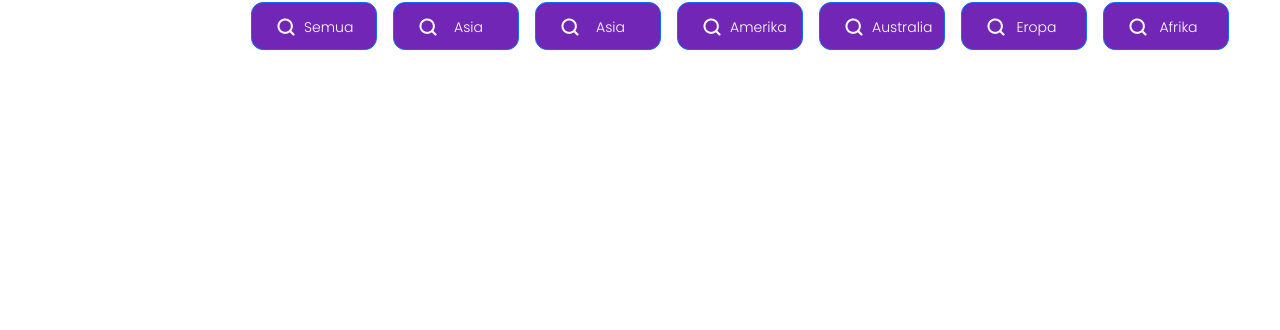
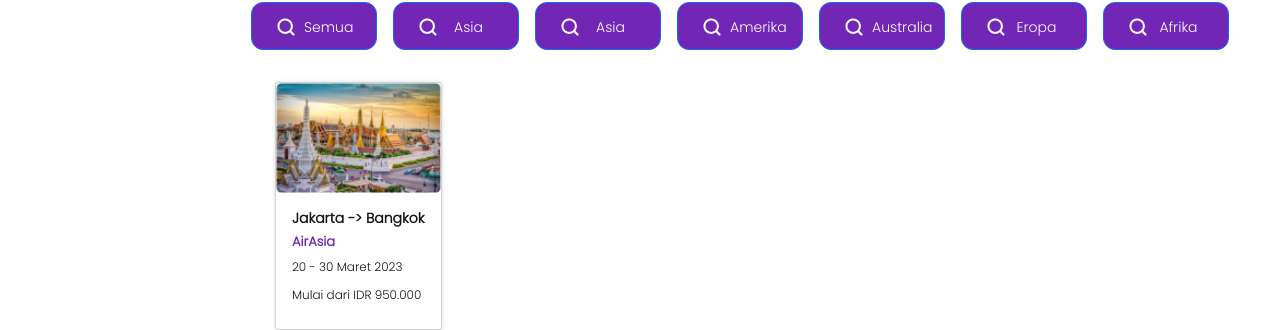
Before and after one commit to Latifano/Final-Project-Team2-FEJS, a React (Create React App) app: page / in a window 1280 px wide. Shown: the part 660-990 px from the top of the page. Before the commit the page ends 800 px from the top, so only its background shows below. Built offline with nearby package versions, Linux system fonts and the light colour scheme; no server answers.

Commit message:
add card destination

```diff
--- a/src/pages/Home.jsx
+++ b/src/pages/Home.jsx
@@ -1,5 +1,7 @@
-import React from "react";
+import React, { useState, useEffect } from "react";
 import Header from "../components/Header";
+
+import { Card } from "react-bootstrap";
 
 // import Button react js
 import Button from "react-bootstrap/Button";
@@ -13,10 +15,32 @@ import banner_home from "../styles/images/img_banner.png";
 // import logo search
 import search_logo from "../styles/images/fi_search.png";
 
+import img_destination1 from "../styles/images/img_destination1.png";
+
 // import css
 import "../styles/home.css";
 
 function Home() {
+  // First Line : Fav Destination
+
+  const [airline, setAirline] = useState([]);
+
+  useEffect(() => {
+    fetchAirline();
+  }, []);
+
+  const fetchAirline = async () => {
+    try {
+      const response = await fetch("https://api.aviationstack.com/v1/flights");
+      const data = await response.json();
+      setAirline(data);
+    } catch (error) {
+      console.log("Error", error);
+    }
+  };
+
+  // Last Line : Fav Destination
+
   return (
     <>
       <Header />
@@ -100,6 +124,23 @@ function Home() {
               </Button>
             </div>
             {/* last Line Kategori Destinasi */}
+
+            {/* Card Fav Destination */}
+            <div className="card-destination">
+              <Card className="card-kategori">
+                <Card.Img
+                  className="img_kategori"
+                  variant="top"
+                  src={img_destination1}
+                />
+                <Card.Body>
+                  <h6 className="destination">Jakarta -> Bangkok</h6>
+                  <h6 className="airline">AirAsia</h6>
+                  <h6 className="date">20 - 30 Maret 2023</h6>
+                  <h6 className="price">Mulai dari IDR 950.000 </h6>
+                </Card.Body>
+              </Card>
+            </div>
           </div>
         </Row>
       </Container>
--- a/src/styles/home.css
+++ b/src/styles/home.css
@@ -31,9 +31,8 @@
   flex-grow: 0;
 }
 
+/* ============= First Line Destinasi Favorit =============*/
 .title_destinasi {
-  /* Destinasi Favorit */
-
   position: absolute;
   width: 139px;
   height: 24px;
@@ -95,3 +94,94 @@
   order: 0;
   flex-grow: 0;
 }
+
+.img_kategori {
+  width: 100%;
+  height: 100%;
+  border-radius: 4px;
+}
+
+.card-destination {
+  position: absolute;
+  top: 742px;
+  left: 275px;
+  width: 166.94px;
+  height: 194px;
+
+  /* Inside auto layout */
+
+  flex: none;
+  order: 0;
+  flex-grow: 0;
+}
+
+.card-kategori {
+  position: absolute;
+  width: 166.94px;
+  height: auto;
+  left: 0px;
+  top: 0px;
+
+  /* Neutral/01
+
+FFFFFF
+*/
+  background: #ffffff;
+  /* Shadow/Low */
+
+  box-shadow: 0px 0px 4px rgba(0, 0, 0, 0.15);
+  border-radius: 4px;
+}
+
+.destination {
+  /* Body/12/Medium */
+  font-family: "CustomFont";
+  font-style: normal;
+  font-weight: bold;
+  font-size: 14px;
+  line-height: 18px;
+  /* or 150% */
+
+  /* Neutral/05 */
+  color: #151515;
+}
+
+.airline {
+  font-family: "CustomFont";
+  font-style: normal;
+  font-weight: 700;
+  font-size: 13px;
+  line-height: 14px;
+  /* identical to box height, or 140% */
+
+  color: #7126b5;
+}
+
+.date {
+  font-family: "CustomFont";
+  font-style: normal;
+  font-weight: 500;
+  font-size: 12px;
+  line-height: 20px;
+
+  /* identical to box height, or 200% */
+
+  /* Neutral/05 */
+
+  color: #151515;
+}
+
+.price {
+  font-family: "CustomFont";
+  font-style: normal;
+  font-weight: 400;
+  font-size: 12px;
+  line-height: 20px;
+  /* identical to box height, or 167% */
+
+  /* Neutral/05 */
+
+  color: #151515;
+}
+
+/* ============= Last Line Destinasi Favorit =============*/
```
Also changed, not shown: src/styles/images/img_destination1.png (added).
